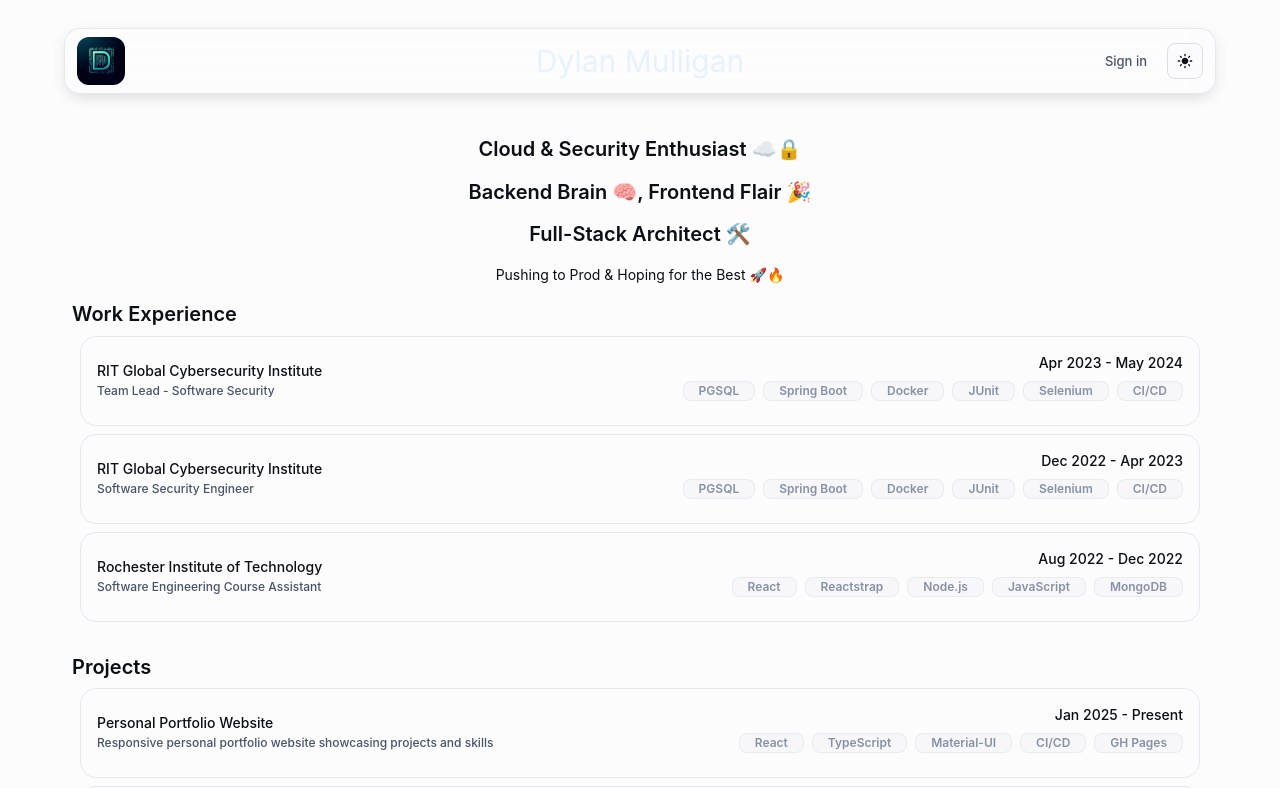
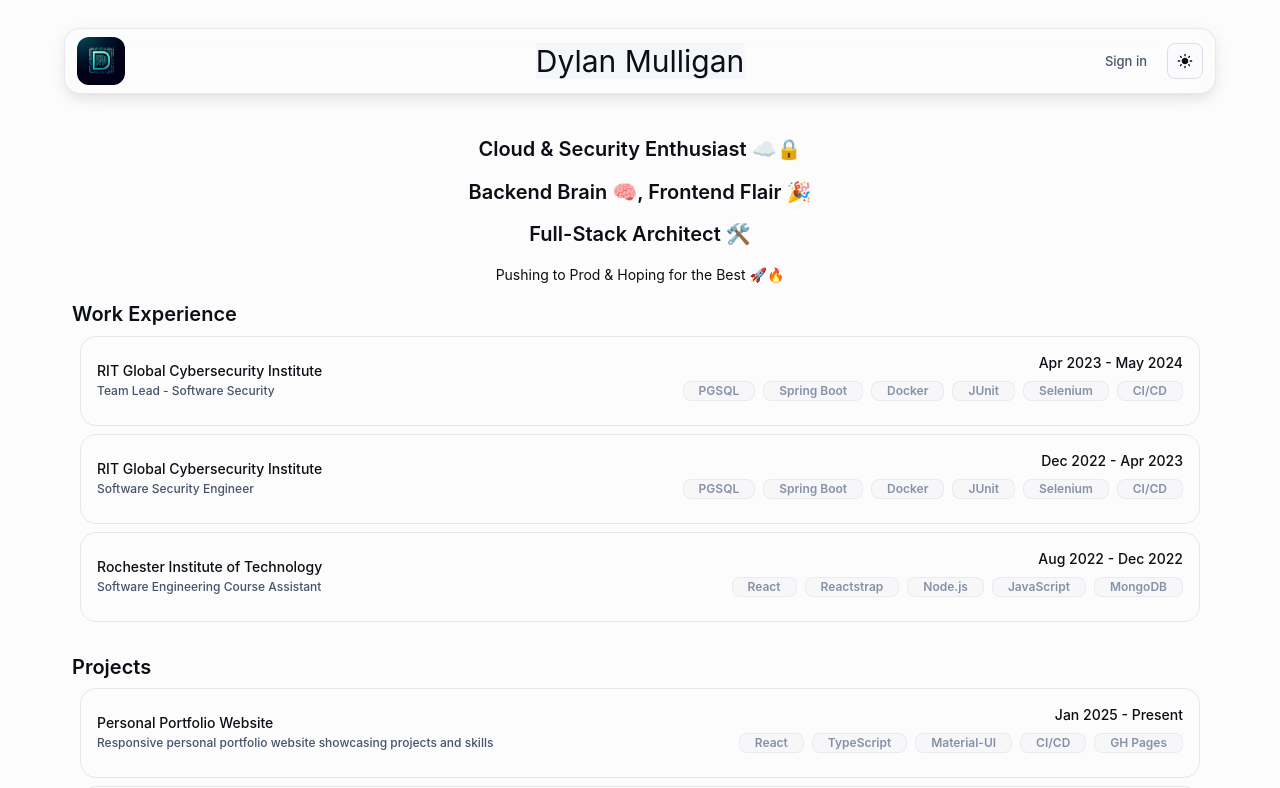
Before and after one commit to dylan-mulligan/personal-website, a React (Create React App) app: page / in a window 1280 px wide. Shown: the top 788 px of the page. Built offline with nearby package versions, Linux system fonts and the light colour scheme; the HTML template or start-up script is replaced by a standard one.

Commit message:
Fixed missing theme reference

```diff
--- a/src/components/NavBar.tsx
+++ b/src/components/NavBar.tsx
@@ -1,5 +1,5 @@
 import * as React from 'react';
-import { alpha, styled } from '@mui/material/styles';
+import { alpha, styled, useTheme } from '@mui/material/styles';
 import Box from '@mui/material/Box';
 import AppBar from '@mui/material/AppBar';
 import Toolbar from '@mui/material/Toolbar';
@@ -32,6 +32,7 @@
 }));
 
 export default function NavBar() {
+  const theme = useTheme();
   const [open, setOpen] = React.useState(false);
 
   const toggleDrawer = (newOpen: boolean) => () => {
@@ -57,7 +58,14 @@
           <Typography
               variant="h3"
               component="div"
-              sx={{ position: 'absolute', left: '50%', transform: 'translateX(-50%)', display: { xs: 'none', sm: 'block'} }}
+              sx={{
+                position: 'absolute',
+                left: '50%',
+                transform: 'translateX(-50%)',
+                display: { xs: 'none', sm: 'block'},
+                backgroundColor: theme.palette.background.paper,
+                color: theme.palette.text.primary,
+              }}
           >
             Dylan Mulligan
           </Typography>
```
